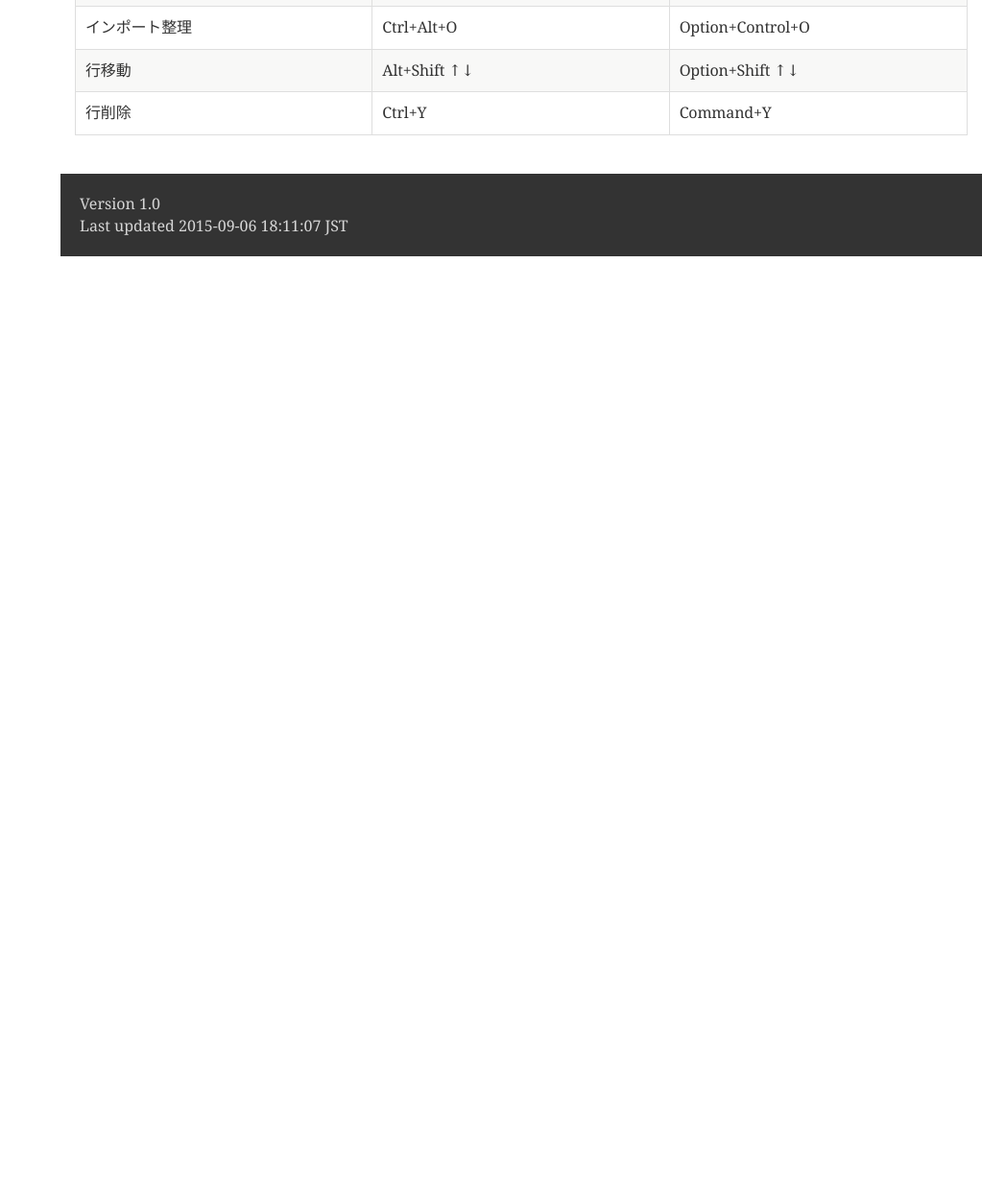
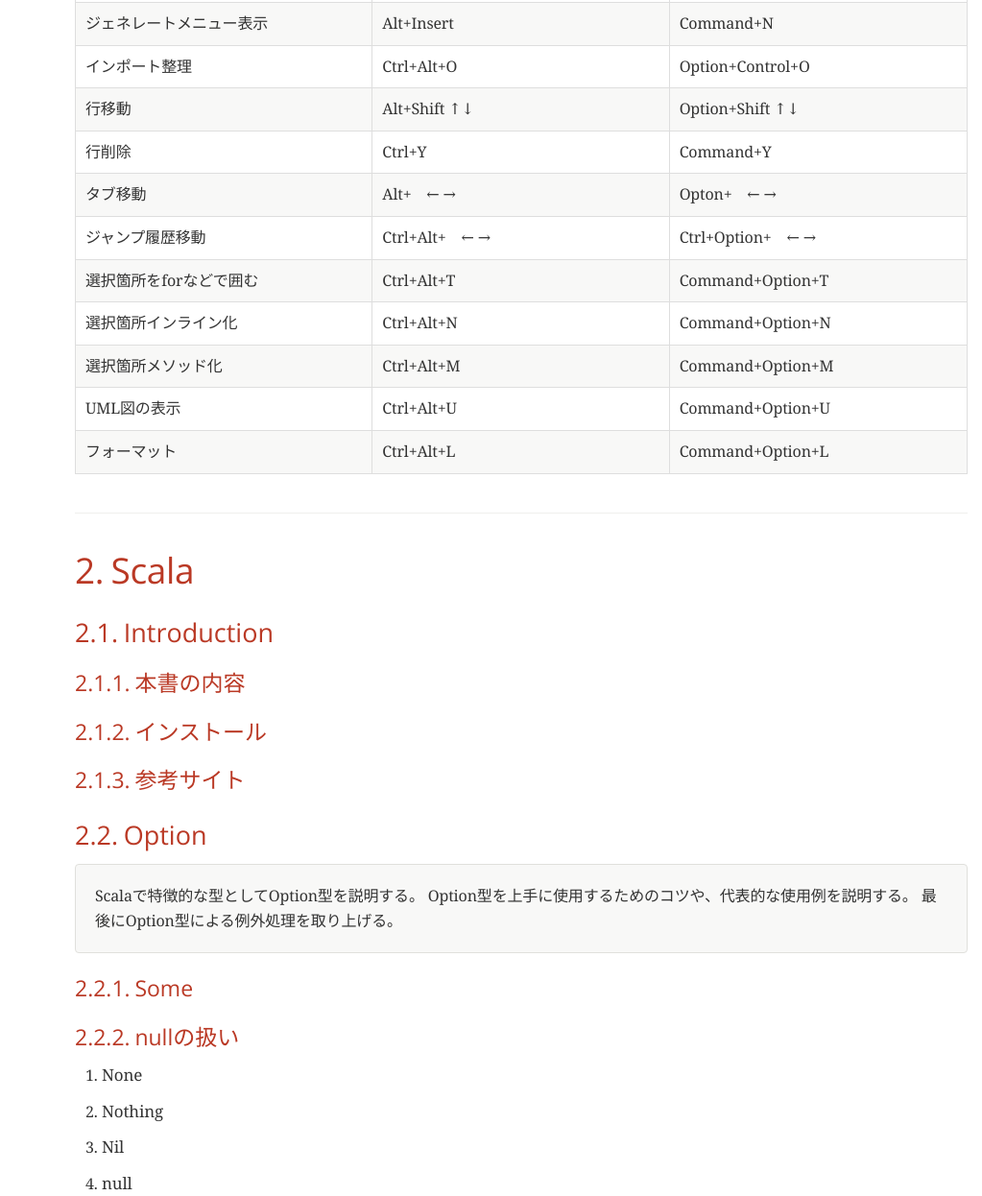
Before and after one commit to kuhubgit/p2, a plain HTML site: page index.html in a window 1280 px wide. Shown: the part 1551-2797 px from the top of the page at 96% size, without its empty margins (257-1280 px from the left). Before the commit the page ends 1818 px from the top, so only its background shows below. Drawn offline with nearby package versions, Linux system fonts and the light colour scheme; a web font is replaced by a local one.

Commit message:
Scala Content Draft

```diff
--- a/index.html
+++ b/index.html
@@ -429,6 +429,14 @@ body.book #toc,body.book #preamble,body.book h1.sect0,body.book .sect1>h2{page-b
 <li><a href="#_ショートカット">1.2. ショートカット</a></li>
 </ul>
 </li>
+<li><a href="#_scala">2. Scala</a>
+<ul class="sectlevel2">
+<li><a href="#_introduction">2.1. Introduction</a></li>
+<li><a href="#_option">2.2. Option</a></li>
+<li><a href="#_future">2.3. Future</a></li>
+<li><a href="#_collection">2.4. Collection</a></li>
+</ul>
+</li>
 </ul>
 </div>
 </div>
@@ -456,8 +464,12 @@ body.book #toc,body.book #preamble,body.book h1.sect0,body.book .sect1>h2{page-b
 <div class="sect1">
 <h2 id="_intellij_idea">1. Intellij IDEA</h2>
 <div class="sectionbody">
+<div class="sidebarblock">
+<div class="content">
 <div class="paragraph">
 <p>Intellij IDEAを初めて使うEclipser(Javaの人)を対象に説明する。</p>
+</div>
+</div>
 </div>
 <div class="sect2">
 <h3 id="_起動オプション">1.1. 起動オプション</h3>
@@ -605,8 +617,145 @@ body.book #toc,body.book #preamble,body.book h1.sect0,body.book .sect1>h2{page-b
 <td class="tableblock halign-left valign-top"><p class="tableblock">Ctrl+Y</p></td>
 <td class="tableblock halign-left valign-top"><p class="tableblock">Command+Y</p></td>
 </tr>
+<tr>
+<td class="tableblock halign-left valign-top"><p class="tableblock">タブ移動</p></td>
+<td class="tableblock halign-left valign-top"><p class="tableblock">Alt+　← →</p></td>
+<td class="tableblock halign-left valign-top"><p class="tableblock">Opton+　← →</p></td>
+</tr>
+<tr>
+<td class="tableblock halign-left valign-top"><p class="tableblock">ジャンプ履歴移動</p></td>
+<td class="tableblock halign-left valign-top"><p class="tableblock">Ctrl+Alt+　← →</p></td>
+<td class="tableblock halign-left valign-top"><p class="tableblock">Ctrl+Option+　← →</p></td>
+</tr>
+<tr>
+<td class="tableblock halign-left valign-top"><p class="tableblock">選択箇所をforなどで囲む</p></td>
+<td class="tableblock halign-left valign-top"><p class="tableblock">Ctrl+Alt+T</p></td>
+<td class="tableblock halign-left valign-top"><p class="tableblock">Command+Option+T</p></td>
+</tr>
+<tr>
+<td class="tableblock halign-left valign-top"><p class="tableblock">選択箇所インライン化</p></td>
+<td class="tableblock halign-left valign-top"><p class="tableblock">Ctrl+Alt+N</p></td>
+<td class="tableblock halign-left valign-top"><p class="tableblock">Command+Option+N</p></td>
+</tr>
+<tr>
+<td class="tableblock halign-left valign-top"><p class="tableblock">選択箇所メソッド化</p></td>
+<td class="tableblock halign-left valign-top"><p class="tableblock">Ctrl+Alt+M</p></td>
+<td class="tableblock halign-left valign-top"><p class="tableblock">Command+Option+M</p></td>
+</tr>
+<tr>
+<td class="tableblock halign-left valign-top"><p class="tableblock">UML図の表示</p></td>
+<td class="tableblock halign-left valign-top"><p class="tableblock">Ctrl+Alt+U</p></td>
+<td class="tableblock halign-left valign-top"><p class="tableblock">Command+Option+U</p></td>
+</tr>
+<tr>
+<td class="tableblock halign-left valign-top"><p class="tableblock">フォーマット</p></td>
+<td class="tableblock halign-left valign-top"><p class="tableblock">Ctrl+Alt+L</p></td>
+<td class="tableblock halign-left valign-top"><p class="tableblock">Command+Option+L</p></td>
+</tr>
 </tbody>
 </table>
+</div>
+</div>
+</div>
+<div class="sect1">
+<h2 id="_scala">2. Scala</h2>
+<div class="sectionbody">
+<div class="sect2">
+<h3 id="_introduction">2.1. Introduction</h3>
+<div class="sect3">
+<h4 id="_本書の内容">2.1.1. 本書の内容</h4>
+
+</div>
+<div class="sect3">
+<h4 id="_インストール">2.1.2. インストール</h4>
+
+</div>
+<div class="sect3">
+<h4 id="_参考サイト">2.1.3. 参考サイト</h4>
+
+</div>
+</div>
+<div class="sect2">
+<h3 id="_option">2.2. Option</h3>
+<div class="sidebarblock">
+<div class="content">
+<div class="paragraph">
+<p>Scalaで特徴的な型としてOption型を説明する。
+Option型を上手に使用するためのコツや、代表的な使用例を説明する。
+最後にOption型による例外処理を取り上げる。</p>
+</div>
+</div>
+</div>
+<div class="sect3">
+<h4 id="_some">2.2.1. Some</h4>
+
+</div>
+<div class="sect3">
+<h4 id="_nullの扱い">2.2.2. nullの扱い</h4>
+<div class="olist arabic">
+<ol class="arabic">
+<li>
+<p>None</p>
+</li>
+<li>
+<p>Nothing</p>
+</li>
+<li>
+<p>Nil</p>
+</li>
+<li>
+<p>null</p>
+</li>
+</ol>
+</div>
+</div>
+<div class="sect3">
+<h4 id="_either">2.2.3. Either</h4>
+
+</div>
+</div>
+<div class="sect2">
+<h3 id="_future">2.3. Future</h3>
+<div class="sidebarblock">
+<div class="content">
+<div class="paragraph">
+<p>ここではscala.concurrent.Futureの使い方をみていく。
+Futureは*非同期処理*で頻出する型なので、ぜひとも習得しておきたい。
+また、合わせて*for内包表記*についてもまとめる。</p>
+</div>
+</div>
+</div>
+<div class="sect3">
+<h4 id="_future_2">2.3.1. Future</h4>
+
+</div>
+<div class="sect3">
+<h4 id="_for内包表記">2.3.2. for内包表記</h4>
+
+</div>
+</div>
+<div class="sect2">
+<h3 id="_collection">2.4. Collection</h3>
+<div class="sidebarblock">
+<div class="content">
+<div class="paragraph">
+<p>Scalaでの基本コレクション型である、Set,Map,Seqについて説明を行い、簡単な使用例を紹介する。
+また、応用例として便利な関数を作成する。</p>
+</div>
+</div>
+</div>
+<div class="sect3">
+<h4 id="_set">2.4.1. Set</h4>
+
+</div>
+<div class="sect3">
+<h4 id="_map">2.4.2. Map</h4>
+
+</div>
+<div class="sect3">
+<h4 id="_seq">2.4.3. Seq</h4>
+
+</div>
 </div>
 </div>
 </div>
@@ -614,7 +763,7 @@ body.book #toc,body.book #preamble,body.book h1.sect0,body.book .sect1>h2{page-b
 <div id="footer">
 <div id="footer-text">
 Version 1.0<br>
-Last updated 2015-09-06 18:11:07 JST
+Last updated 2015-09-14 23:43:04 JST
 </div>
 </div>
 </body>
```
Also changed, not shown: 6 other files.
